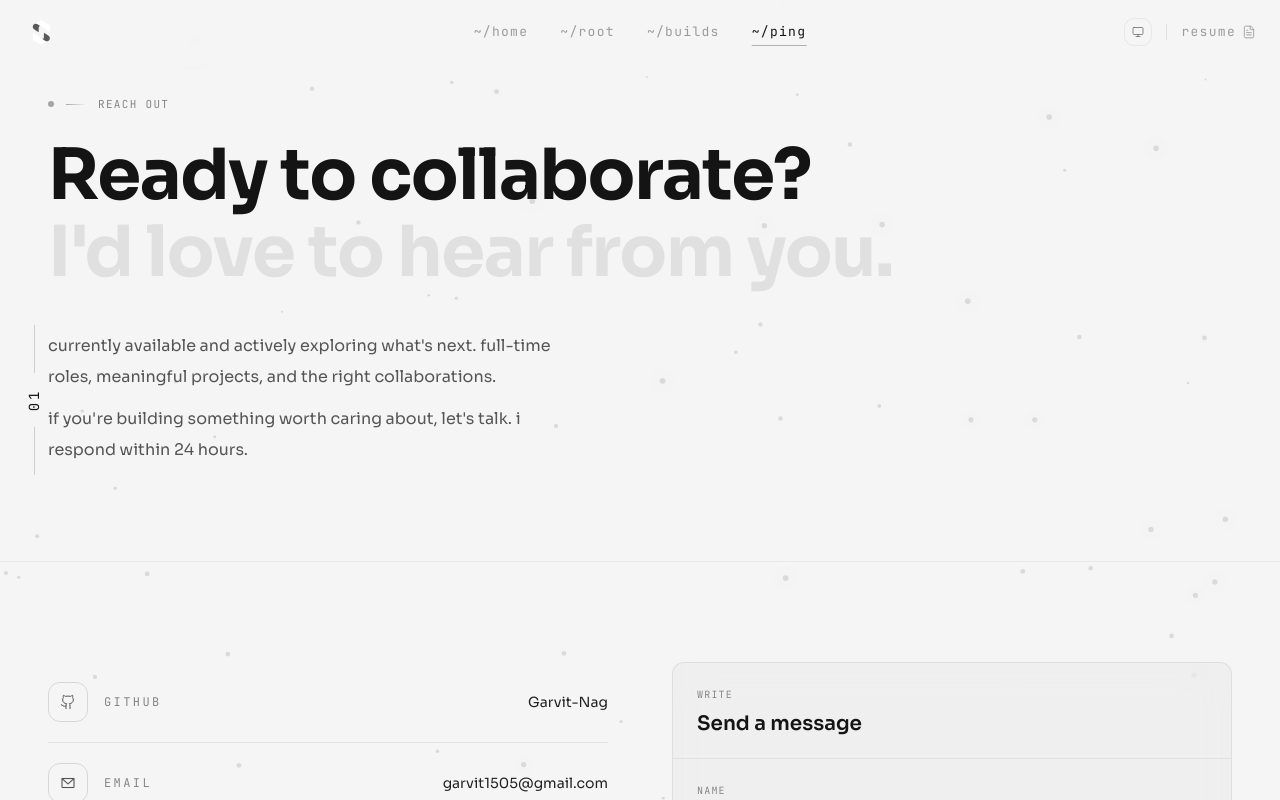
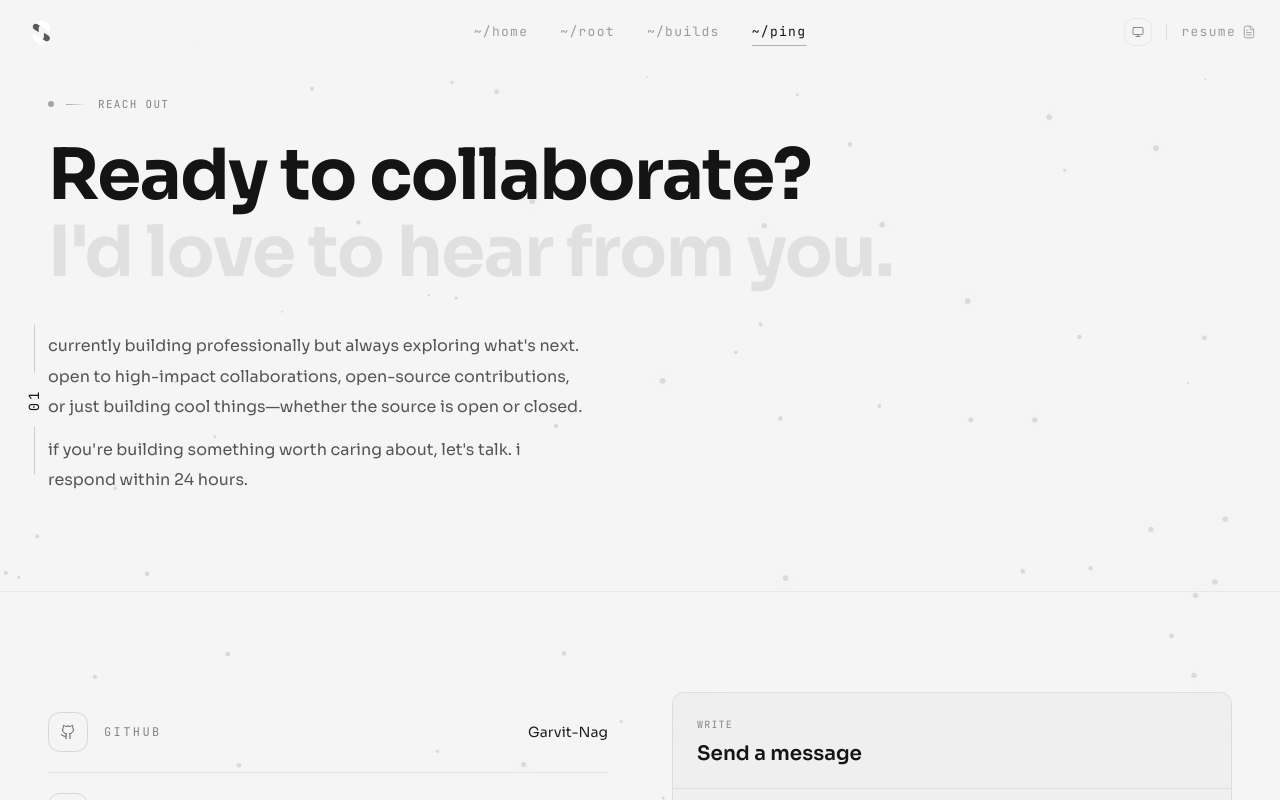
Before and after one commit to Sanmeet007/sanmeet007.github.io, a Next.js app: page /contact in a window 1280 px wide. Shown: the top 800 px of the page. Built offline with nearby package versions, Linux system fonts and the light colour scheme.

Commit message:
re-registered mails etc

```diff
--- a/app/contact/page.tsx
+++ b/app/contact/page.tsx
@@ -159,9 +159,7 @@ export default function ContactPage() {
             className="mt-10 max-w-135"
           >
             <p className="font-sans text-base leading-[1.9] text-text-body">
-              currently available and actively exploring what&apos;s next.
-              full-time roles, meaningful projects, and the right
-              collaborations.
+              currently building professionally but always exploring what's next. open to high-impact collaborations, open-source contributions, or just building cool things—whether the source is open or closed.
             </p>
             <p className="font-sans text-base leading-[1.9] text-text-body mt-3">
               if you&apos;re building something worth caring about, let&apos;s
--- a/components/about/about-header.tsx
+++ b/components/about/about-header.tsx
@@ -43,10 +43,16 @@ export function AboutHeader() {
             className="max-w-[560px] mt-8 mx-auto lg:mx-0"
           >
             <p className="font-sans text-[16px] leading-[1.9] text-[var(--text-body)]">
-             I build AI-driven products, scalable backends, and Flutter apps usually architecting systems, integrating LLMs, and arguing with poorly designed databases.
+              I build AI-driven products, scalable backends, and Flutter apps
+              usually architecting systems, integrating LLMs, and arguing with
+              poorly designed databases.
             </p>
             <p className="font-sans text-[16px] leading-[1.9] text-[var(--text-body)] mt-4">
-              When I’m not building, I’m either blundering winning positions in chess or binge-watching anime “for research.” Always chasing the next challenge whether it’s sacrificing my rook for no reason or following Luffy to find the One Piece before I finish my deadlines.
+              When I’m not building, I’m either blundering winning positions in
+              chess or binge-watching anime “for research.” Always chasing the
+              next challenge whether it’s sacrificing my rook for no reason or
+              following Luffy to find the One Piece before I finish my
+              deadlines.
             </p>
           </motion.div>
         </div>
@@ -60,7 +66,7 @@ export function AboutHeader() {
         >
           <TiltedCard
             imageSrc="/pfp.png"
-            altText="Garvit Nag - Engineer"
+            altText="Sanmeet / Engineer"
             captionText="sanmeet / engineer"
             containerHeight="450px"
             containerWidth="350px"
--- a/components/home/hero-section.tsx
+++ b/components/home/hero-section.tsx
@@ -150,7 +150,7 @@ export function HeroSection() {
         className="absolute bottom-8 left-6 font-mono text-xs tracking-widest hidden sm:block"
         suppressHydrationWarning
       >
-        © garvit nag 2026
+        © sanmeet singh 2026
       </motion.p>
       <motion.p
         initial={{ opacity: 0 }}
@@ -159,7 +159,7 @@ export function HeroSection() {
         className="absolute bottom-8 right-6 font-mono text-xs tracking-widest hidden sm:block"
         suppressHydrationWarning
       >
-        garvit1505@gmail.com
+        ssanmeet007@gmail.com
       </motion.p>
     </section>
   )
--- a/lib/constants.ts
+++ b/lib/constants.ts
@@ -137,7 +137,7 @@ export interface HobbyType {
 export const HOBBIES: HobbyType[] = [
   {
     icon: PiTrophy,
-    name: "football",
+    name: "Chess",
     description: "watching, arguing tactics, praying barça holds it together",
     tags: ["la liga", "premier league", "tactics"],
   },
```
